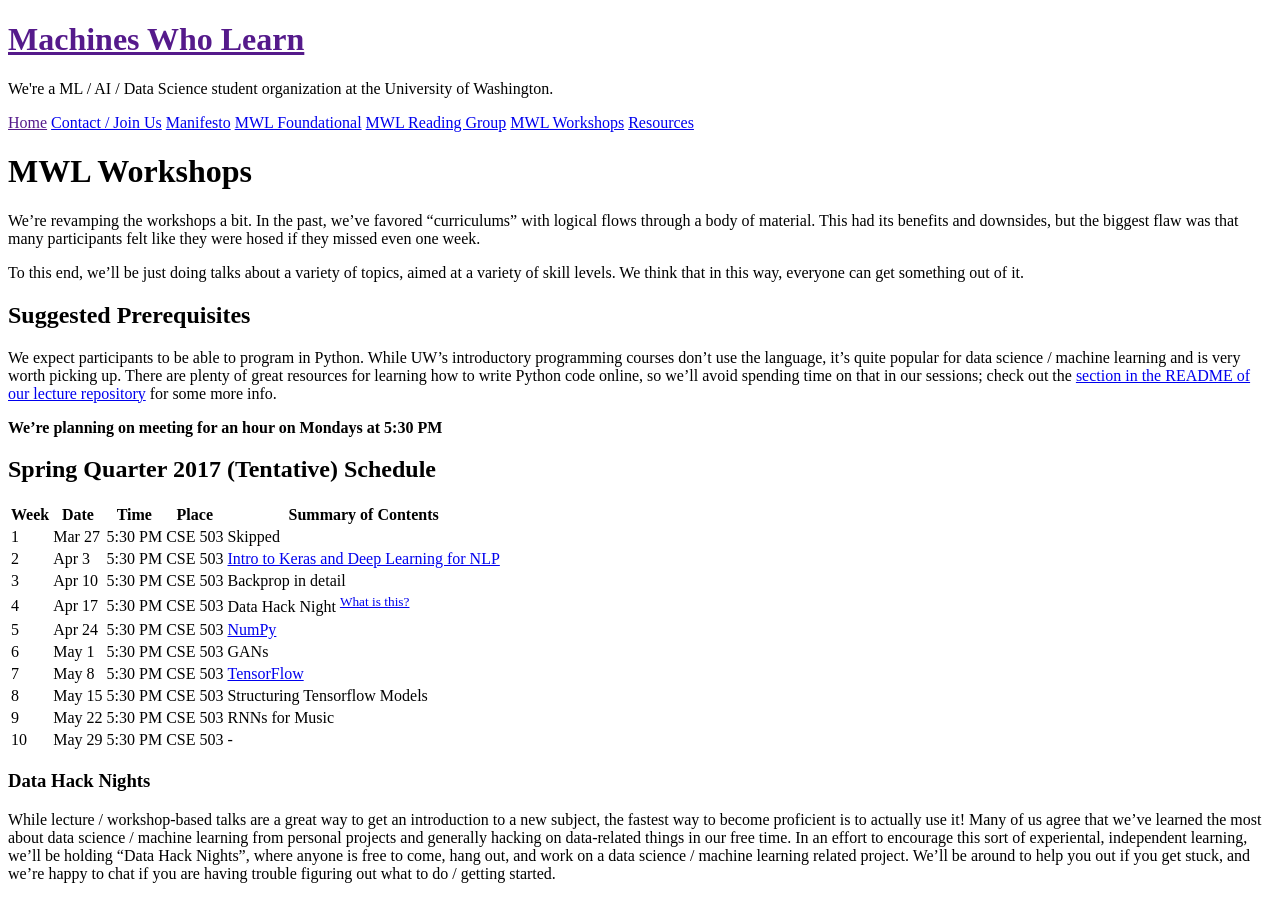
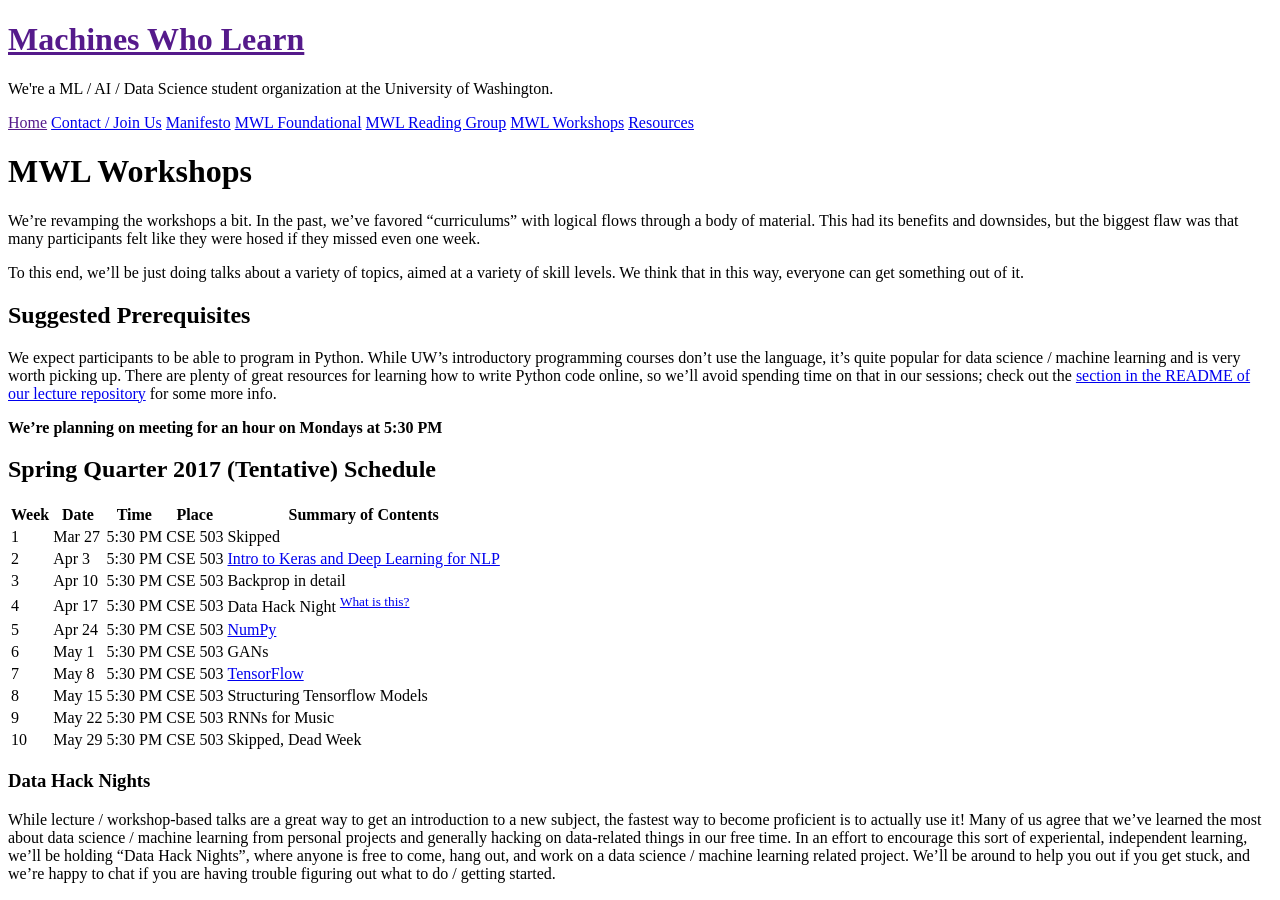
Before and after one commit to MachinesWhoLearn/machineswholearn.github.io, a Jekyll site: the page built from mwl_workshops.md, in a window 1280 px wide. Built offline with Jekyll 4.4.1, drawn with Linux system fonts in a browser that asks for light colours.

Commit message:
Nothing on deadweek

```diff
--- a/mwl_workshops.md
+++ b/mwl_workshops.md
@@ -36,7 +36,7 @@ for some more info.
 | 7 | May 8 | 5:30 PM | CSE 503 | [TensorFlow](https://github.com/MachinesWhoLearn/lectures/tree/master/2016-2017.Meetings/spring/07.tensorflow_intro) |
 | 8 | May 15 | 5:30 PM | CSE 503 | Structuring Tensorflow Models |
 | 9 | May 22 | 5:30 PM | CSE 503 | RNNs for Music |
-| 10 | May 29 | 5:30 PM | CSE 503 | - |
+| 10 | May 29 | 5:30 PM | CSE 503 | Skipped, Dead Week |
 
 ### Data Hack Nights
 While lecture / workshop-based talks are a great way to get an introduction to a new subject, the fastest way to become proficient is to actually use it! Many of us agree that we've learned the most about data science / machine learning from personal projects and generally hacking on data-related things in our free time. In an effort to encourage this sort of experiental, independent learning, we'll be holding "Data Hack Nights", where anyone is free to come, hang out, and work on a data science / machine learning related project. We'll be around to help you out if you get stuck, and we're happy to chat if you are having trouble figuring out what to do / getting started.
```
